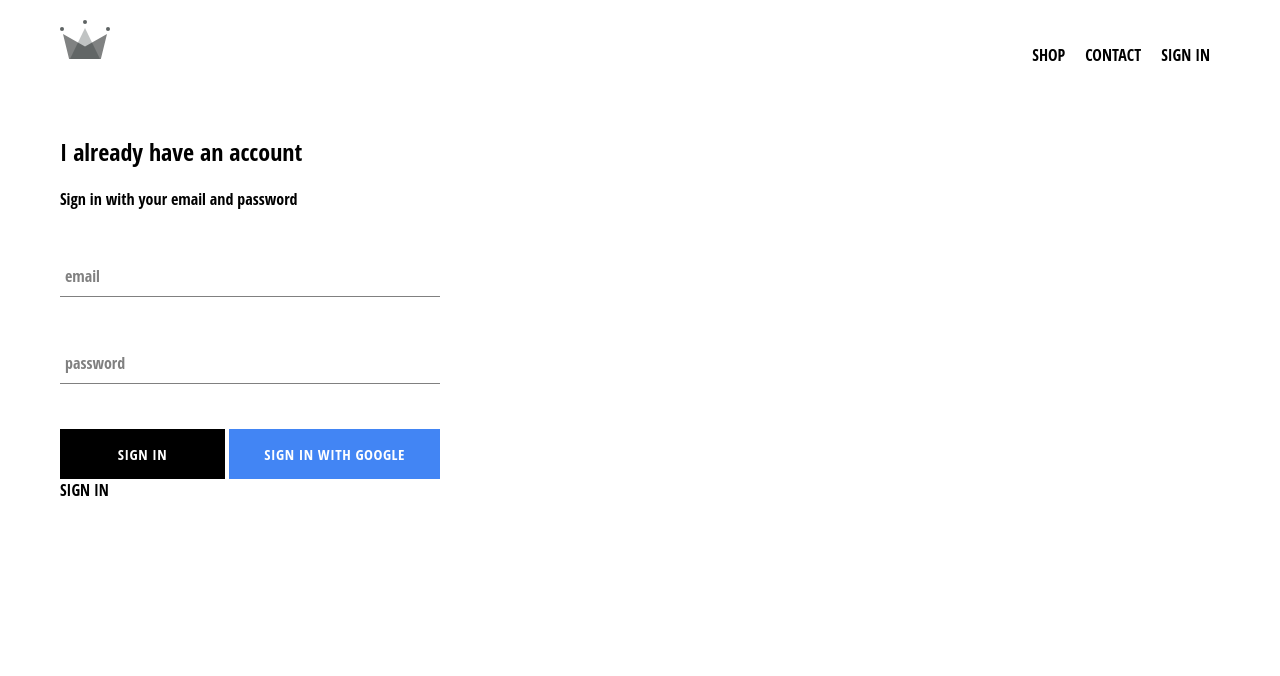
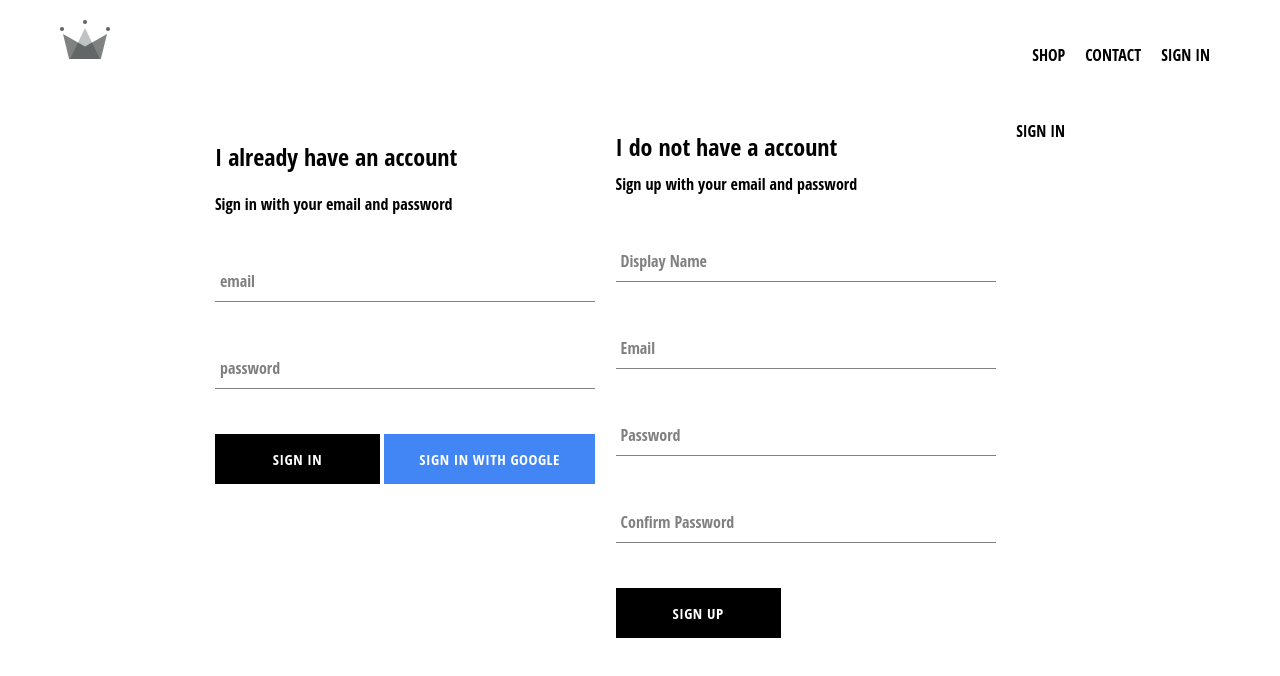
Before and after one commit to iths-carl-hammar/crown-clothing, a React (Create React App) app: page /signin in a window 1280 px wide. Shown: the top 676 px of the page. Built offline with nearby package versions, Linux system fonts and the light colour scheme; no server answers; the HTML template or start-up script is replaced by a standard one.

Commit message:
implemented firebase , utils, included to authenticate

```diff
--- a/src/App.js
+++ b/src/App.js
@@ -12,7 +12,7 @@
 import ShopPage from './pages/shop/shop.component.jsx';
 import SignInAndSignUpPage from './pages/sign-in-and-sign-up/sign-in-and-sign-up.component';
 import Header from './components/header/header.component.jsx';
-import { auth } from './firebase/firebase.utils';
+import { auth, createUserProfileDocument } from './firebase/firebase.utils';
 
 
 
@@ -30,11 +30,37 @@
   unsubscribeFromAuth = null
 
   componentDidMount(){ // api fetch . jippi
-    this.unsubscribeFromAuth = auth.onAuthStateChanged(user =>{
-       this.setState({currentUser: user})
+    this.unsubscribeFromAuth = auth.onAuthStateChanged( async userAuth =>{
+      //this.setState({currentUser: user})
+      if(userAuth){
+        const userRef = await createUserProfileDocument(userAuth);
+        userRef.onSnapshot(snapShot => {
+          this.setState({
+            currentUser:{
+              id: snapShot.id,
+              ...snapShot.data()
+            }
 
-       console.log(user);
-     });
+
+
+            });
+
+
+
+
+
+
+
+        });
+
+      }
+
+      this.setState({currentUser:userAuth});
+
+
+      //console.log(user);
+    });
+
   }
 
   componentWillUnmount(){ // allso a life cycle method.  ta bort nåt från DOM.
@@ -57,7 +83,7 @@
       </div>
 
       );
-  }
+    }
 
   }
 
--- /dev/null
+++ b/src/components/sign-up/sign-up.component.jsx
@@ -0,0 +1,110 @@
+import React from 'react';
+
+import FormInput from '../form-input/form-input.component';
+import CustomButton from '../custom-button/custom-button.component';
+
+import { auth, createUserProfileDocument} from '../../firebase/firebase.utils';
+
+import './sign-up.styles.scss';
+
+class SignUp extends React.Component {
+    constructor(){
+        super();
+
+        this.state ={
+            displayName:'',
+            email:'',
+            password:'',
+            confirmPassword:''
+        };
+    }
+
+    handleSubmit = async event =>{
+        event.preventDefault();
+        const {displayName, email,password, confirmPassword} = this.state;
+
+        if (password !== confirmPassword){
+            alert("passwords dont match");
+            return;
+        }
+
+        try {
+            const {user} = await auth.createUserWithEmailAndPassword(email,password);
+
+         await   createUserProfileDocument(user, {displayName});
+         this.setState({
+             displayName:'',
+             email:'',
+             password:'',
+             confirmPassword:'',
+         })
+
+        } catch(error){
+            console.log(error);
+
+        }
+    };
+
+    handleChange = event => {
+        const {name, value} = event.target;
+
+        this.setState({ [name]: value}); // {} to Object .
+    };
+
+    render(){
+        const {displayName, email,password, confirmPassword} = this.state;
+       return(
+           <div className='sign-up'>
+               <h2 className='title'>I do not have a account</h2>
+               <span>Sign up with your email and password</span>
+               <from className='sign-up-form'  onSubmit={this.handleSubmit}>
+                  <FormInput
+                  type='text'
+                  name='displayName'
+                  value={displayName}
+                  onchange={this.handleChange}
+                  label='Display Name'
+                  required
+                  />
+                       <FormInput
+                  type='email'
+                  name='email'
+                  value={email}
+                  onchange={this.handleChange}
+                  label='Email'
+                  required
+                  />
+                       <FormInput
+                  type='password'
+                  name='password'
+                  value={password}
+                  onchange={this.handleChange}
+                  label='Password'
+                  required
+                  />
+                       <FormInput
+                  type='password'
+                  name='confirmPassword'
+                  value={confirmPassword}
+                  onchange={this.handleChange}
+                  label='Confirm Password'
+                  required
+                  />
+                    <CustomButton type='submit'>SIGN UP </CustomButton>
+
+
+
+
+
+
+
+
+
+
+               </from>
+
+           </div>
+       )
+    }
+}
+export default  SignUp;
--- /dev/null
+++ b/src/components/sign-up/sign-up.styles.scss
@@ -0,0 +1,9 @@
+.sign-up {
+    display: flex;
+    flex-direction: column;
+    width: 380px;
+
+    .title{
+        margin:10px 0;
+    }
+}
--- a/src/firebase/firebase.utils.js
+++ b/src/firebase/firebase.utils.js
@@ -14,6 +14,39 @@
     measurementId: "G-ERBDGQF79X"
   };
 
+  export const createUserProfileDocument = async (userAuth, additionalData) =>{
+    if(!userAuth) return;
+
+    const userRef = firestore.doc(`users/${userAuth.uid}`);
+
+    const snapShot =  await userRef.get();
+
+    if(!snapShot.exists){ // properties we whant to to store om våran user finns där av if sats.
+      const {displayName,email } = userAuth;
+      const createdAt = new Date();
+
+      try{   // store data now
+        await userRef.set({ // passs in Object if there isnt create new user from our auth object.
+           displayName,
+           email,
+           createdAt,
+           ...additionalData
+        })
+
+
+
+      } catch(error) {
+        console.log('error creating user', error.message);
+
+      }
+
+    }
+    return userRef; // greates snapshot.
+
+
+
+  };
+
   firebase.initializeApp(config);
 
   export const auth = firebase.auth();
--- a/src/pages/sign-in-and-sign-up/sign-in-and-sign-up.component.jsx
+++ b/src/pages/sign-in-and-sign-up/sign-in-and-sign-up.component.jsx
@@ -1,12 +1,14 @@
 import React from 'react';
 
 import SignIn from '../../components/sign-in/sign-in.component';
+import SignUp from '../../components/sign-up/sign-up.component';
 
 import './sign-in-and-sign-up.styles.scss';
 
 const SignInAndSignUpPage = () => (
     <div className='sign-in-and-sign-up'>
         <SignIn/>
+        <SignUp/>
 SIGN IN
     </div>
 );
--- a/src/pages/sign-in-and-sign-up/sign-in-and-sign-up.styles.scss
+++ b/src/pages/sign-in-and-sign-up/sign-in-and-sign-up.styles.scss
@@ -0,0 +1,8 @@
+.sign-in-and-sign-up {
+    width: 850px;
+    display: flex;
+    justify-content: space-between;
+    margin: 30px auto;
+
+
+}
```
